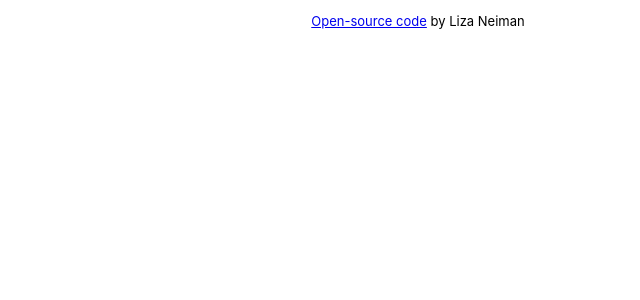
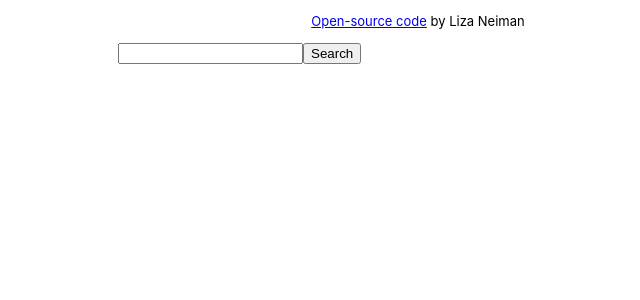
Before and after one commit to Liza-Zagorny/dictionary-app-react, a React (Create React App) app: page / in a window 1280 px wide. Shown: the top 300 px of the page, without its empty margins (222-862 px from the left). Built offline with nearby package versions, Linux system fonts and the light colour scheme.

Commit message:
started with search section

```diff
--- a/src/App.css
+++ b/src/App.css
@@ -1,3 +1,8 @@
+.App {
+  max-width: 600px;
+  display: block;
+    margin: 0 auto;
+}
 .App-header {
   display: block;
   margin: 0 auto;
--- a/src/App.js
+++ b/src/App.js
@@ -1,4 +1,5 @@
 import "./App.css";
+import Dictionary from "./components/Dictionary";
 
 function App() {
   return (
@@ -15,6 +16,7 @@ function App() {
           by Liza Neiman
         </p>
       </header>
+      <Dictionary />
     </div>
   );
 }
--- /dev/null
+++ b/src/components/Dictionary.js
@@ -0,0 +1,21 @@
+import React from "react";
+import "../css/Dictionary.css";
+
+function Dictionary() {
+  function search(event) {
+    event.preventDefault();
+    alert("Searching");
+  }
+  return (
+    <div className="Dictionary">
+      <form onSubmit={search}>
+        <input type="search" />
+        <button type="submit" className="btn btn-primary">
+          Search
+        </button>
+      </form>
+    </div>
+  );
+}
+
+export default Dictionary;
--- /dev/null
+++ b/src/css/Dictionary.css
@@ -0,0 +1,4 @@
+.Dictionary {
+   display: block;
+   margin: 0 auto;
+}
```
